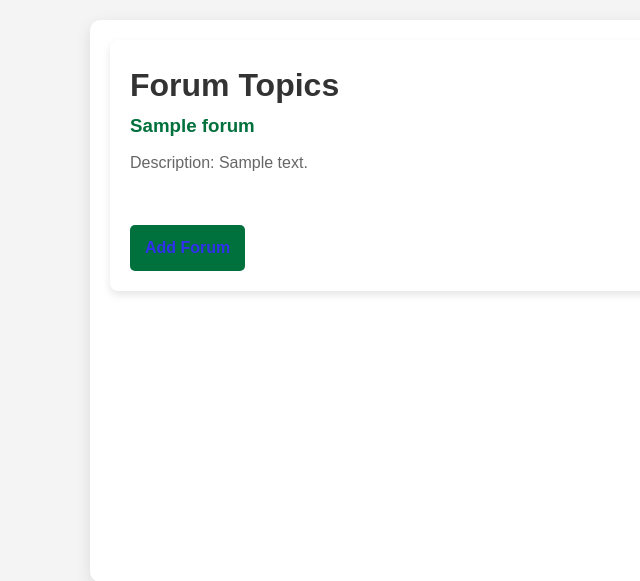
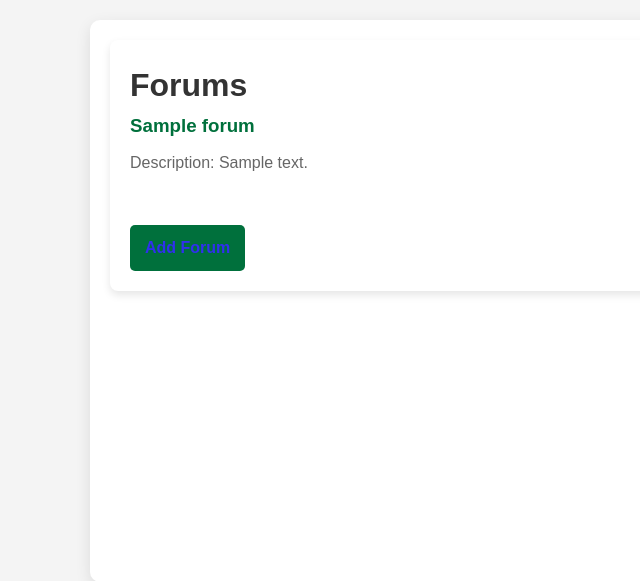
Before and after one commit to UberCoderHyde/3135-Final-Project, a Flask app: page /forum/forum in a window 1280 px wide. Shown: the part 132-713 px from the top of the page, without its empty margins (0-640 px from the left). Run offline with Flask 3, Linux system fonts and the light colour scheme; tables that the repository leaves empty hold one stand-in row (values such as "Sample post").

Commit message:
fixed stupid forum stuff more to do tho

```diff
--- a/app/forum/routes.py
+++ b/app/forum/routes.py
@@ -12,11 +12,11 @@ def forum_home():
     return render_template('forum/forum_home.html', forums=forums)
 
 
-@forum.route('/forum/<int:forum_id>')
+@forum.route('/forum_home/<int:forum_id>')
 def forum_posts(forum_id):
     forum = Forum.query.get_or_404(forum_id)
     posts = ForumPost.query.filter_by(forum_id=forum.id).order_by(ForumPost.timestamp.desc()).all()
-    return render_template('forum/forum_posts.html', forum=forum, posts=posts)
+    return render_template('forum/forum_posts.html', forum=forum, posts=posts, forum_id=forum.id)
 
 @forum.route('/forum_topic/<int:post_id>', methods=['GET', 'POST'])
 def forum_topic(post_id):
@@ -71,3 +71,20 @@ def delete_post(post_id):
 
     flash('The post and all associated comments have been deleted.', 'success')
     return redirect(url_for('forum.forum_home'))
+@forum.route('/delete_forum/<int:forum_id>', methods=['POST'])
+def delete_forum(forum_id):
+    forum = Forum.query.get_or_404(forum_id)
+
+    # Check if the current user is the owner of the forum
+    if current_user == forum.user:
+        # Perform the deletion logic (You need to implement this part)
+        # For example, you might delete associated posts, topics, etc.
+        # Then delete the forum itself
+        db.session.delete(forum)
+        db.session.commit()
+
+        flash('Forum deleted successfully', 'success')
+    else:
+        flash('You do not have permission to delete this forum', 'danger')
+
+    return redirect(url_for('forum.forum_home'))
--- a/app/forum/templates/forum/forum_home.html
+++ b/app/forum/templates/forum/forum_home.html
@@ -5,7 +5,7 @@
 {% block content %}
 <main class="container">
     <div class="forum-container">
-        <h1>Forum Topics</h1>
+        <h1>Forums</h1>
         <div class="forum-list">
             {% for forum_item in forums %}
                 <div class="forum-post">
--- a/app/forum/templates/forum/new_topic.html
+++ b/app/forum/templates/forum/new_topic.html
@@ -6,7 +6,7 @@
 <main class="container">
     <div class="forum-container">
         <h1>Create a New Topic</h1>
-        <form action="{{ url_for('forum.new_topic') }}" method="post" class="forum-form">
+        <form action="{{ url_for('forum.new_topic', forum_id=forum.id) }}" method="post" class="forum-form">
             {{ form.hidden_tag() }}
             <div class="form-group">
                 {{ form.title.label }}<br>
```
Also changed, not shown: app/forum/templates/forum/forum_posts.html (+9 -1 lines), app/app.db.
